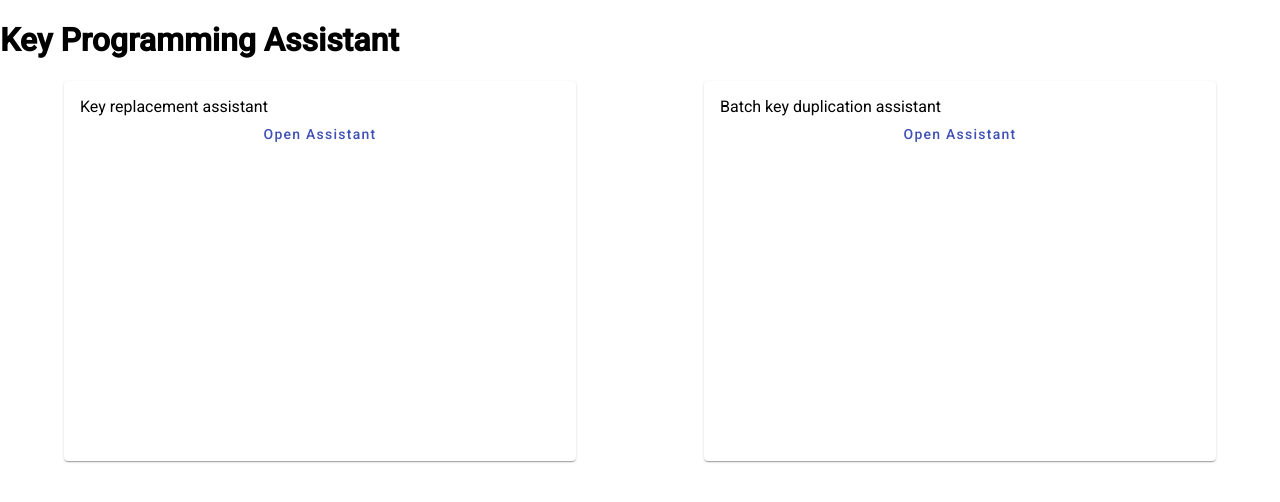
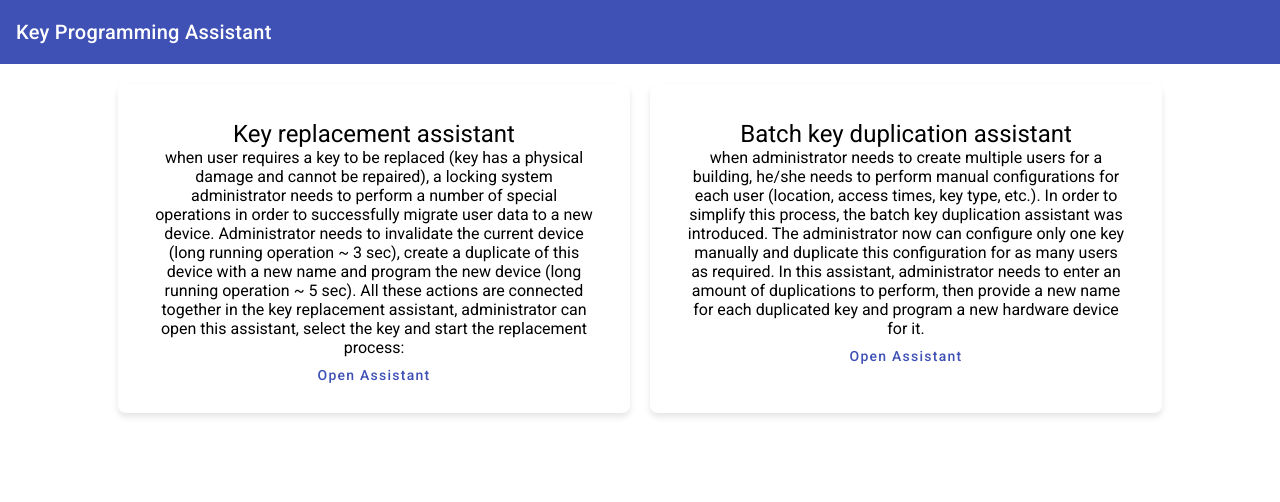
Before and after one commit to subhashjha35/key_programming_assistant, an Angular app: page / in a window 1280 px wide. Shown: the top 502 px of the page. Built offline with nearby package versions, Linux system fonts and the light colour scheme.

Commit message:
feat: added AssistantCardComponent for reusability

```diff
--- /dev/null
+++ b/src/app/components/assitant-card/assitant-card.component.html
@@ -0,0 +1,9 @@
+<mat-card class="card">
+    <mat-card-header class="header">{{ title }}</mat-card-header>
+    <mat-card-content>
+        <ng-content></ng-content>
+    </mat-card-content>
+    <mat-card-footer>
+        <button mat-button color="primary">Open Assistant</button>
+    </mat-card-footer>
+</mat-card>
--- /dev/null
+++ b/src/app/components/assitant-card/assitant-card.component.scss
@@ -0,0 +1,23 @@
+
+.card {
+    width: 40lvw;
+    background-color: #fff;
+    border-radius: 8px;
+    box-sizing: border-box;
+    box-shadow: 0 4px 6px rgba(0, 0, 0, 0.1);
+    padding: 20px;
+    transition: all 0.3s ease;
+    height: 100%;
+    text-align: center;
+    .header {
+        display: flex;
+        justify-content: center;
+        font-size:x-large
+    }
+}
+
+@media (max-width: 768px) {
+    .card {
+        width: calc(100% - 20px);
+    }
+}
--- a/src/app/components/key-programming-assistant-page/key-programming-assistant-page.component.html
+++ b/src/app/components/key-programming-assistant-page/key-programming-assistant-page.component.html
@@ -1,11 +1,21 @@
-<h1 class="text-center">Key Programming Assistant</h1>
+<mat-toolbar color="primary">
+    <span>Key Programming Assistant</span>
+  </mat-toolbar>
 <div class="row">
-    <mat-card class="card">
-        <mat-card-header>Key replacement assistant</mat-card-header>
-        <mat-card-content><button mat-button color="primary">Open Assistant</button></mat-card-content>
-    </mat-card>
-    <mat-card class="card">
-        <mat-card-header>Batch key duplication assistant</mat-card-header>
-        <mat-card-content><button mat-button color="primary">Open Assistant</button></mat-card-content>
-    </mat-card>
+    <app-assitant-card title="Key replacement assistant" content="">
+        when user requires a key to be replaced (key has a physical damage and cannot
+        be repaired), a locking system administrator needs to perform a number of special operations in order to
+        successfully migrate user data to a new device. Administrator needs to invalidate the current device (long
+        running operation ~ 3 sec), create a duplicate of this device with a new name and program the new device
+        (long running operation ~ 5 sec). All these actions are connected together in the key replacement assistant,
+        administrator can open this assistant, select the key and start the replacement process:
+    </app-assitant-card>
+    <app-assitant-card title="Batch key duplication assistant" content="">
+        when administrator needs to create multiple users for a building, he/she
+        needs to perform manual configurations for each user (location, access times, key type, etc.). In order to
+        simplify this process, the batch key duplication assistant was introduced. The administrator now can configure
+        only one key manually and duplicate this configuration for as many users as required. In this assistant,
+        administrator needs to enter an amount of duplications to perform, then provide a new name for each
+        duplicated key and program a new hardware device for it.
+    </app-assitant-card>
 </div>
--- a/src/app/components/key-programming-assistant-page/key-programming-assistant-page.component.scss
+++ b/src/app/components/key-programming-assistant-page/key-programming-assistant-page.component.scss
@@ -1,10 +1,8 @@
 .row {
     display: flex;
-    justify-content: space-around;
-    .card {
-        min-height: 300px;
-        height: calc(50vh - 20px);
-        min-width: 40vw;
-        text-align: center;
-    }
+    justify-content: center;
+    align-items: stretch;
+    flex-wrap: wrap;
+    gap: 20px;
+    padding: 20px;
 }
--- a/src/app/components/key-programming-assistant-page/key-programming-assistant-page.component.ts
+++ b/src/app/components/key-programming-assistant-page/key-programming-assistant-page.component.ts
@@ -1,10 +1,12 @@
 import { Component } from '@angular/core';
-import { MatButton, MatButtonModule } from '@angular/material/button';
+import { MatButtonModule } from '@angular/material/button';
 import { MatCardModule } from '@angular/material/card';
+import { MatToolbarModule } from '@angular/material/toolbar';
+import { AssitantCardComponent } from '../assitant-card/assitant-card.component';
 @Component({
   selector: 'app-key-programming-assistant-page',
   standalone: true,
-  imports: [MatCardModule, MatButtonModule, MatButton],
+  imports: [MatCardModule, MatToolbarModule, MatButtonModule, AssitantCardComponent],
   templateUrl: './key-programming-assistant-page.component.html',
   styleUrl: './key-programming-assistant-page.component.scss'
 })
```
Also changed, not shown: src/app/components/assitant-card/assitant-card.component.ts (added, +15 -0 lines), 1 other file (tests, documents, lock files or other folders).
